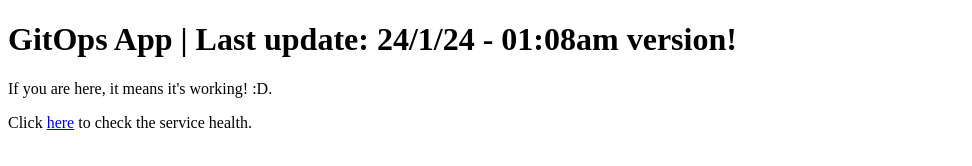
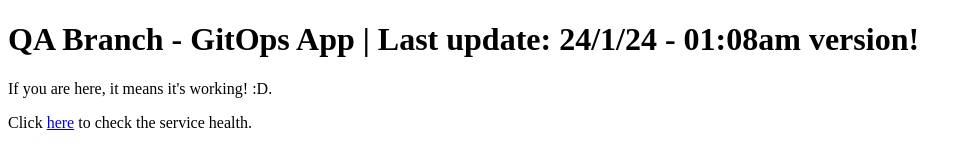
Before and after one commit to davidgoncalvesz/cops-kubernetes-app, a website: page public/index.html in a window 1280 px wide. Shown: the whole page, without its empty margins (0-972 px from the left). Drawn offline with Linux system fonts and the light colour scheme.

Commit message:
update qa branch

```diff
--- a/public/index.html
+++ b/public/index.html
@@ -10,7 +10,7 @@
   <body>
 
   <div>
-    <h1>GitOps App | Last update: 24/1/24 - 01:08am version!</h1>
+    <h1>QA Branch - GitOps App | Last update: 24/1/24 - 01:08am version!</h1>
     <p>If you are here, it means it's working! :D.</p>
     <p>Click <a href="/health/">here</a> to check the service health.</p>
   </div>
```
